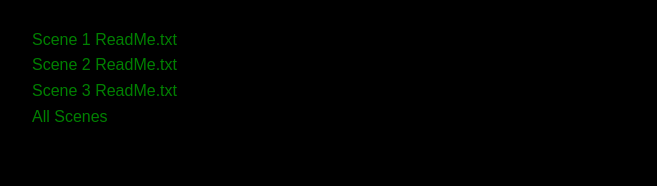
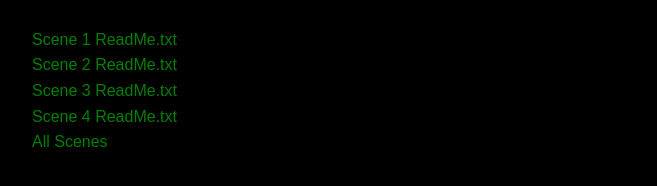
Before and after one commit to lineality/readmeadventures.github.io, a Jekyll site: the page built from index.md, in a window 1280 px wide. Shown: the part 546-732 px from the top of the page, without its empty margins (296-953 px from the left). Built offline with Jekyll 4.4.1, drawn with Linux system fonts in a browser that asks for light colours; our own code applies the rules of GitHub Pages for plain Markdown files.

Commit message:
Update index.md
scene 4

```diff
--- a/index.md
+++ b/index.md
@@ -23,4 +23,5 @@
 [Scene 1 ReadMe.txt](https://raw.githubusercontent.com/lineality/ReadMe_Adventures/master/Learn_NLP__Dungeon_of_Scrolls/scene_01/ReadMe.txt)
 [Scene 2 ReadMe.txt](https://raw.githubusercontent.com/lineality/ReadMe_Adventures/master/Learn_NLP__Dungeon_of_Scrolls/scene_02/ReadMe.txt)
 [Scene 3 ReadMe.txt](https://raw.githubusercontent.com/lineality/ReadMe_Adventures/master/Learn_NLP__Dungeon_of_Scrolls/scene_03/ReadMe.txt)
+[Scene 4 ReadMe.txt](https://raw.githubusercontent.com/lineality/ReadMe_Adventures/master/Learn_NLP__Dungeon_of_Scrolls/scene_04/ReadMe.txt)
 [All Scenes](https://github.com/lineality/ReadMe_Adventures/tree/master/Learn_NLP__Dungeon_of_Scrolls)
```
